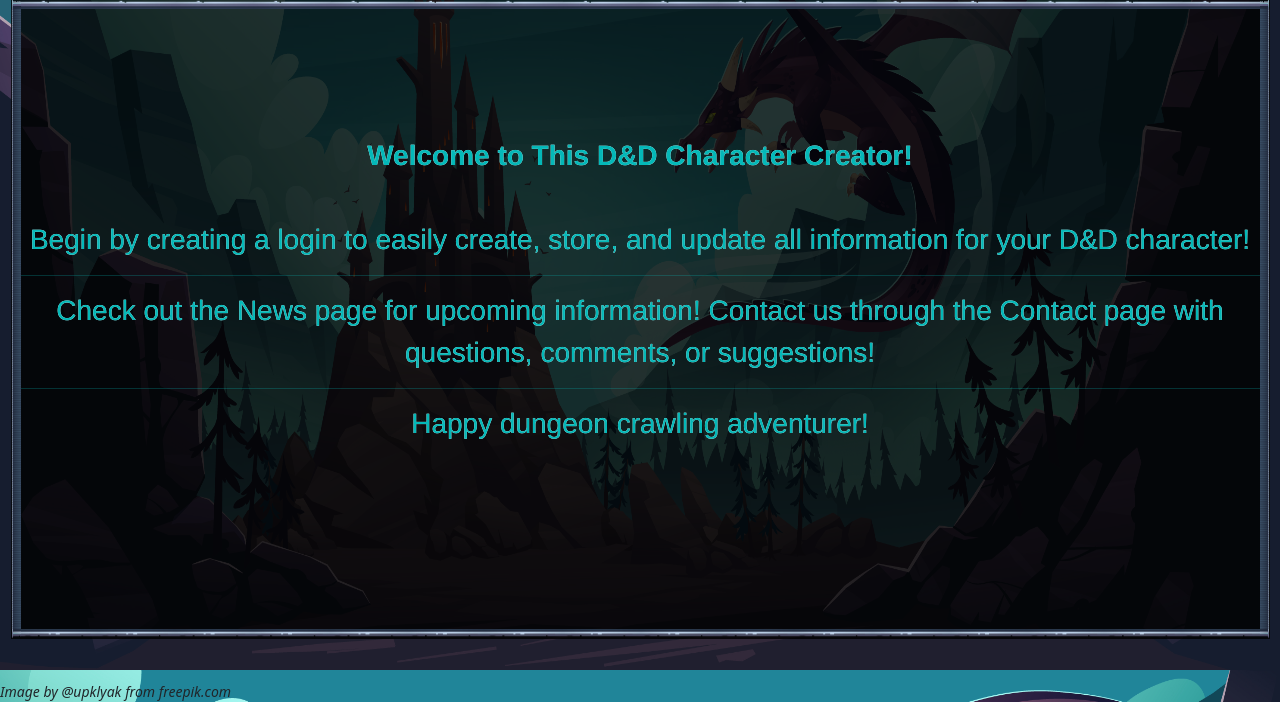
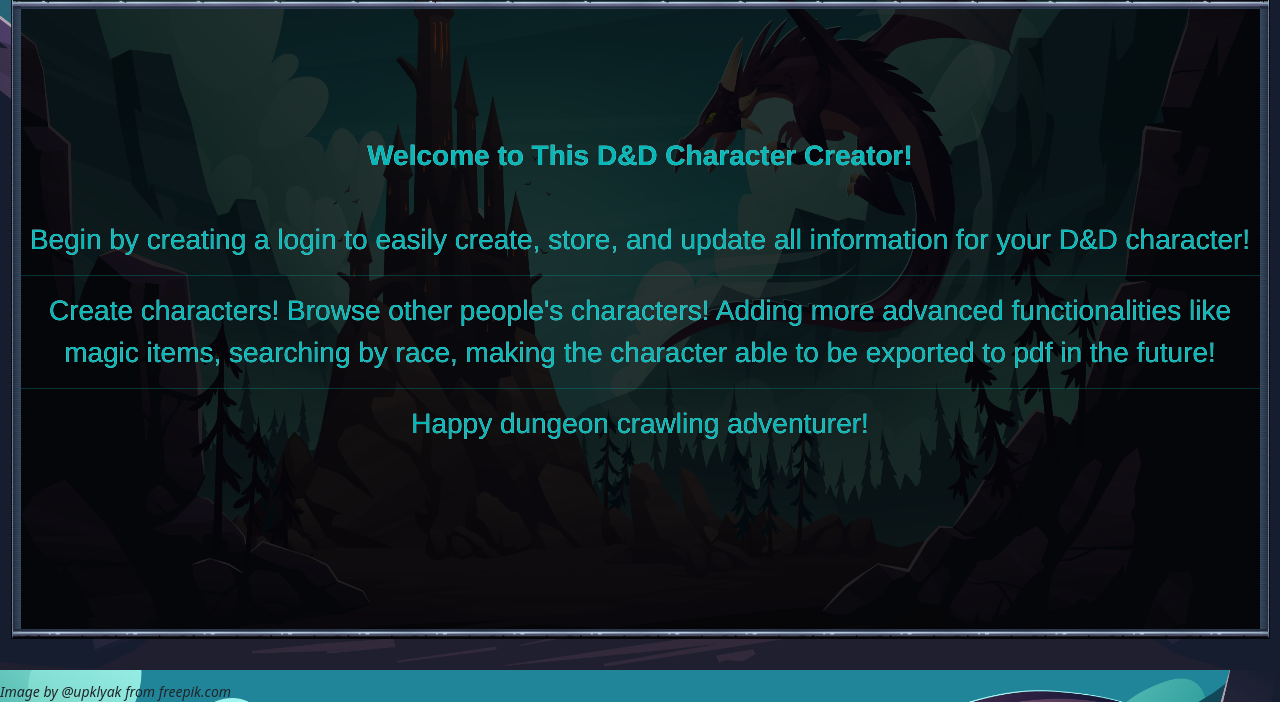
Before and after one commit to Edwardscb/DnD_character_creator_lite, a Flask app: page / in a window 1280 px wide. Shown: the part 134-836 px from the top of the page. Run offline with Flask 2, Linux system fonts and the light colour scheme; some libraries are stand-ins or nearby versions.

Commit message:
fixed home page text

```diff
--- a/templates/home.html
+++ b/templates/home.html
@@ -11,7 +11,7 @@
         <div class="greeting my-5" style="height: 80vh; overflow-y: auto">
             <br><br><br><b>Welcome to This D&D Character Creator!</b><br><br>
             Begin by creating a login to easily create, store, and update all information for your D&D character!<br><hr>
-            Check out the News page for upcoming information! Contact us through the Contact page with questions, comments, or suggestions!<br><hr>
+            Create characters! Browse other people's characters! Adding more advanced functionalities like magic items, searching by race, making the character able to be exported to pdf in the future!<br><hr>
             Happy dungeon crawling adventurer!
         </div></div>
 <div class="col-sm-1"></div>
```
